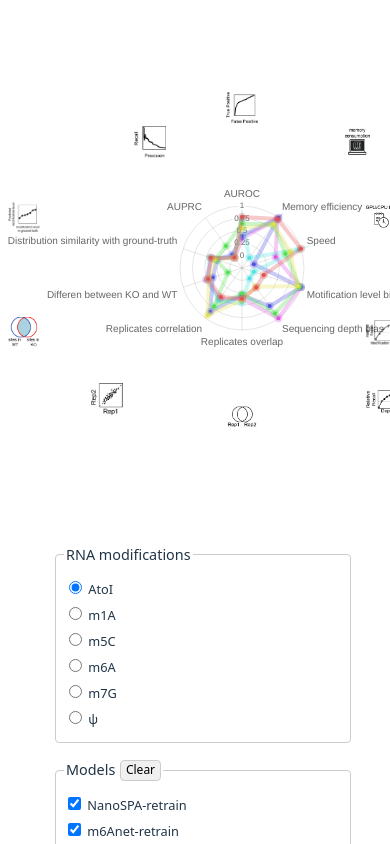
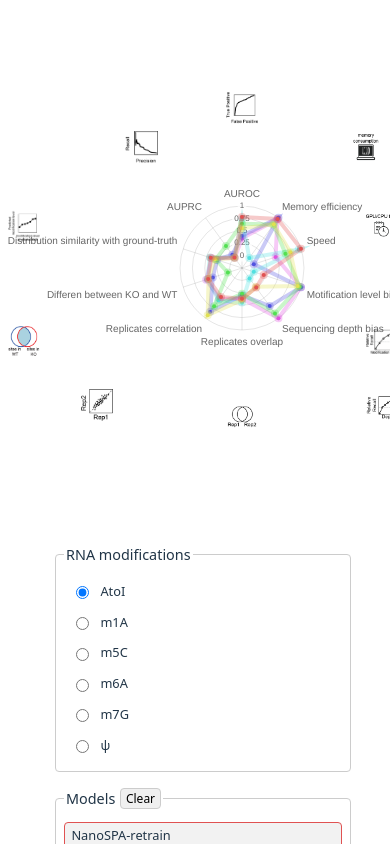
Before and after one commit to yin-max/radar-chart, a Vue app: page / in a window 390 px wide. Shown: the top 844 px of the page. Built offline with nearby package versions, Linux system fonts and the light colour scheme.

Commit message:
feat: optimize model selection box styling and interaction (includes selected state, hover tips, text truncation)

```diff
--- a/src/components/RadarChart.vue
+++ b/src/components/RadarChart.vue
@@ -35,9 +35,12 @@
           <!-- ✅ 动态复选框 -->
           <div class="model-columns">
             <div v-for="(column, colIndex) in modelColumns" :key="colIndex" class="column">
-              <label v-for="name in column" :key="name" class="checkbox">
+              <label v-for="name in column" :key="name" class="checkbox" :class="{ selected: selectedModels.includes(name) }" :style="{ borderColor: selectedModels.includes(name) ? modelColors[name] || '#ccc' : 'transparent' }" :title="name">
+              <!-- <label v-for="name in column" :key="name" class="checkbox" :class="{ selected: selectedModels.includes(name) }" :style="{ borderColor: selectedModels.includes(name) ? modelColors[name] || '#ccc' : 'transparent' }"> -->
+              <!-- <label v-for="name in column" :key="name" class="checkbox"> -->
+                <!-- <span class="color-indicator" :style="{ backgroundColor: modelColors[name] || '#ccc' }"></span> -->
                 <input type="checkbox" :value="name" v-model="selectedModels" :aria-label="`Select model ${name}`" />
-                {{ name }}
+                <span class="model-name">{{ name }}</span>
               </label>
             </div>
           </div>
@@ -88,7 +91,7 @@ const chartHeight = ref('650px') // 图表高度（支持像素、vh等）
 function generateColors(n) {
   return Array.from({ length: n }, (_, i) =>
     `hsl(${Math.round((360 / n) * i)}, 70%, 60%)`
-  )
+  );
 }
 
 // function csvToJson(csv) {
@@ -112,8 +115,8 @@ function csvToJson(csv) {
     if (!_lbls.length) throw new Error('No labels found in CSV');
     const modelData = {};
     for (let i = 1; i < lines.length; i++) {
-      const cols = lines[i].split(',')
-      if (cols.length !== _lbls.length + 1) throw new Error(`Invalid row format at line ${i + 1}`)
+      const cols = lines[i].split(',');
+      if (cols.length !== _lbls.length + 1) throw new Error(`Invalid row format at line ${i + 1}`);
       const values = cols.slice(1).map(val => {
         const num = Number(val);
         // if (isNaN(num)) throw new Error(`Non-numeric value "${val}" in row ${i + 1}`);
@@ -173,7 +176,16 @@ const modelColumns = computed(() => {
   return columns;
 });
 
-/* ---------- 6. 加载 CSV 文件 -------- */
+/* ---------- 6. 模型颜色映射 -------- */
+const modelColors = computed(() => {
+  const colorsMap = {};
+  datasets.value.forEach(ds => {
+    colorsMap[ds.label] = ds.borderColor;
+  });
+  return colorsMap;
+});
+
+/* ---------- 7. 加载 CSV 文件 -------- */
 onMounted(async () => {
   try {
     // 使用 Vite 的 import.meta.glob 动态加载 CSV 文件
@@ -303,7 +315,7 @@ onUnmounted(() => {
   }
 });
 
-/* ---------- 7. 计算图表数据（随CSV和模型选择变化） -------- */
+/* ---------- 8. 计算图表数据（随CSV和模型选择变化） -------- */
 const chartData = computed(() => {
   if (!selectedCsv.value || !csvData.value[selectedCsv.value]) {
     console.warn('No data for chartData');
@@ -341,7 +353,7 @@ const chartData = computed(() => {
   const chartLabels = labels.value.length > 0
     ? [labels.value[0], ...labels.value.slice(1).reverse()]
     : [];
-  console.log('chartLabels: ', chartLabels, 'original: ', [...labels.value])
+  console.log('chartLabels: ', chartLabels, 'original: ', [...labels.value]);
   const selectedDatasets = datasets.value
     .filter(ds => selectedModels.value.includes(ds.label))
     .map((ds, i) => {
@@ -368,14 +380,14 @@ const chartData = computed(() => {
   return chartDataObject;
 });
 
-/* ---------- 8. 图表配置 -------- */
+/* ---------- 9. 图表配置 -------- */
 const chartOptions = computed(() => {
-  const width = chartRef.value?.chart?.width || parseInt(chartWidth.value) || 700
-  const fontSize = Math.max(10, Math.min(14, width / 40))
-  const padding = width / 6 // 增加内边距以容纳图片
+  const width = chartRef.value?.chart?.width || parseInt(chartWidth.value) || 700;
+  const fontSize = Math.max(10, Math.min(14, width / 40));
+  const padding = width / 6; // 增加内边距以容纳图片
   // const padding = 200; // 增加内边距以容纳图片
-  const imageSize = Math.max(20, width / 15) // 调整图片大小
-  const extraOffset = imageSize * 0.5 + 20 // 图片与标签额外间距
+  const imageSize = Math.max(20, width / 15); // 调整图片大小
+  const extraOffset = imageSize * 0.5 + 20; // 图片与标签额外间距
 
   return {
     responsive: true,
@@ -415,9 +427,9 @@ const chartOptions = computed(() => {
             // 只显示当前悬停的数据点
             if (ctx.datasetIndex === hoveredDatasetIndex.value && ctx.dataIndex === hoveredDataIndex.value) {
               const value = Number(ctx.raw).toFixed(4) // 四舍五入到4位小数
-              const label = `${ctx.chart.data.labels[ctx.dataIndex]}: ${value}`
-              console.log('Tooltip:', label)
-              return label
+              const label = `${ctx.chart.data.labels[ctx.dataIndex]}: ${value}`;
+              console.log('Tooltip:', label);
+              return label;
             }
             return '';
           }
@@ -456,7 +468,7 @@ const chartOptions = computed(() => {
 
             hoveredDatasetIndex.value = closestDatasetIndex;
             hoveredDataIndex.value = null; // 无数据点索引，因为线条悬停不触发tooltip
-            console.log('Line hover dataset:', closestDatasetIndex)
+            console.log('Line hover dataset:', closestDatasetIndex);
           }
         }
       },
@@ -489,8 +501,8 @@ const chartOptions = computed(() => {
               const deg = rad * 180 / Math.PI;
               let imageX, imageY;
 
-              imageX = x + Math.cos(rad) * (textWidth + padding * 4) - imageSize / 2;
-              imageY = y + 1.2 * Math.sin(rad) * (padding * 4) - imageSize / 2 + Math.abs(Math.cos(rad)) * 20;
+              imageX = x + 1.0 * Math.cos(rad) * (textWidth + padding * 5) - imageSize / 2;
+              imageY = y + 1.2 * Math.sin(rad) * (padding * 4) - imageSize / 2 + Math.abs(Math.cos(rad)) * 30;
 
               // 限制图片在画布边界内
               imageX = Math.max(0, Math.min(canvas.width - imageSize, imageX));
@@ -498,14 +510,14 @@ const chartOptions = computed(() => {
 
               ctx.drawImage(img, imageX, imageY, imageSize, imageSize);
               console.log('image:', img, 'x:', x, 'y:', y, 'imageX:', imageX, 'imageY:', imageY, 'Size:', imageSize,
-                'textAlign:', textAlign, 'radian:', rad, 'degree:', deg)
+                'textAlign:', textAlign, 'radian:', rad, 'degree:', deg);
             }
           });
         }
       }
     },
     onHover: (event, chartElements) => {
-      console.log('Hover elements:', chartElements)
+      console.log('Hover elements:', chartElements);
       if (chartElements.length > 0) {
         const datasetIndex = chartElements[0].datasetIndex;
         const dataIndex = chartElements[0].index;
@@ -519,7 +531,7 @@ const chartOptions = computed(() => {
   };
 });
 
-/* ---------- 9. 模型全选/取消全选逻辑 -------- */
+/* ---------- 10. 模型全选/取消全选逻辑 -------- */
 const isAllModelsSelected = computed(() =>
   selectedModels.value.length === modelNames.value.length
 );
@@ -528,7 +540,7 @@ function toggleAllModels() {
   selectedModels.value = isAllModelsSelected.value ? [] : [...modelNames.value];
 }
 
-/* ---------- 10. 注册自定义插件 -------- */
+/* ---------- 11. 注册自定义插件 -------- */
 ChartJS.register({
   id: 'pointLabelImages',
   afterDraw: chartOptions.value.plugins.pointLabelImages.afterDraw
@@ -538,7 +550,7 @@ ChartJS.register({
   // //加上这段使得悬停无法高亮, 悬停并点击才能高亮
 });
 
-/* ---------- 11. 计算点到线段距离 -------- */
+/* ---------- 12. 计算点到线段距离 -------- */
 function pointToLineDistance(px, py, x1, y1, x2, y2) {
   const dx = x2 - x1;
   const dy = y2 - y1;
@@ -628,11 +640,53 @@ function pointToLineDistance(px, py, x1, y1, x2, y2) {
 }
 
 .checkbox {
-  display: block;
+  display: flex;
+  align-items: center;
+  gap: 0.5rem;
   margin: 0.3rem 0;
   cursor: pointer;
+  white-space: nowrap; /* 防止模型名称换行 */
+  padding: 0.2rem 0.5rem;
+  border: 5px solid transparent;
+  border-radius: 4px;
+  position: relative;
+}
+
+.checkbox input[type="checkbox"] {
+  position: absolute;
+  opacity: 0;
+  width: 0;
+  height: 0;
+  appearance: none; /* Remove browser-specific styling */
+  -webkit-appearance: none;
+  -moz-appearance: none;
+}
+
+.checkbox.selected {
+  border-color: inherit; /* Uses the borderColor from :style */
+  background-color: rgba(0, 0, 0, 0.05);
+}
+
+/* .checkbox.selected::before {
+  content: '✓';
+  display: inline-block;
+  width: 12px;
+  height: 12px;
+  font-size: 10px;
+  line-height: 12px;
+  text-align: center;
+  color: white;
+  background-color: v-bind('modelColors[name] || "#ccc"');
+  border-radius: 2px;
+  margin-right: 0.3rem;
+} */
+
+.model-name {
+  display: block;
+  max-width: 150px;
   white-space: nowrap;
-  /* 防止模型名称换行 */
+  overflow: hidden;
+  text-overflow: ellipsis;
 }
 
 .toggle-btn {
@@ -699,8 +753,20 @@ function pointToLineDistance(px, py, x1, y1, x2, y2) {
   }
 
   .checkbox {
-    font-size: 0.8rem;
-    /* 缩小字体 */
+    font-size: 0.8rem; /* 缩小字体 */
+    padding: 0.15rem 0.4rem;
+    border-width: 1px;
+  }
+
+  .checkbox.selected::before {
+    width: 10px;
+    height: 10px;
+    font-size: 8px;
+    line-height: 10px;
+  }
+
+  .model-name {
+    max-width: 120px;
   }
 
   .toggle-btn {
```
